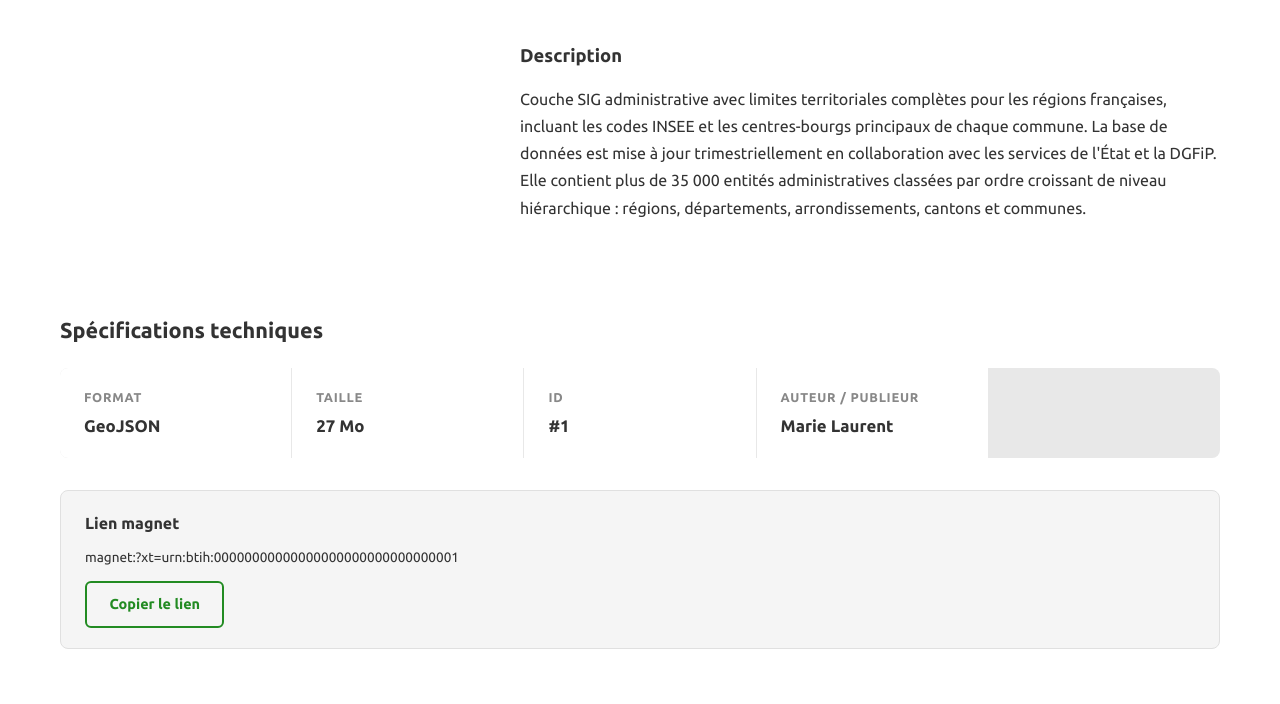
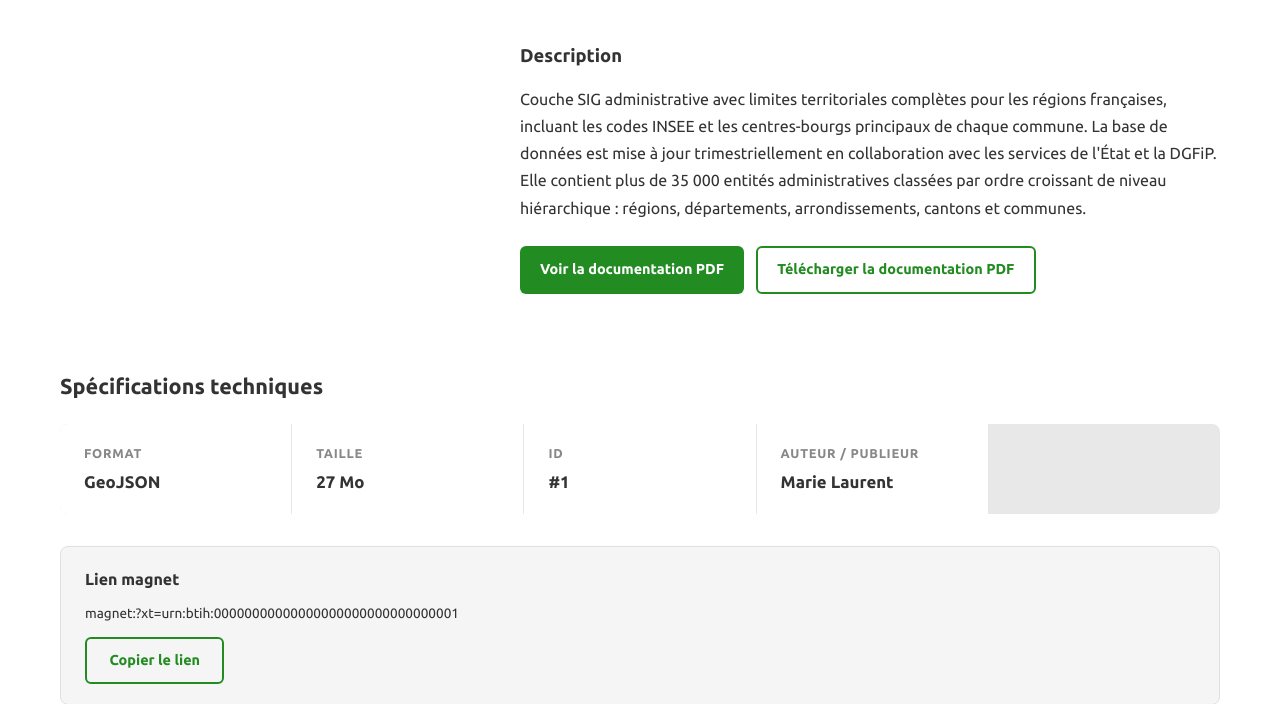
Before and after one commit to Alglior/ANANAS, a Flask app: page /catalogue/item/1 in a window 1280 px wide. Shown: the part 892-1596 px from the top of the page. Run offline with Flask 3, Linux system fonts and the light colour scheme.

Commit message:
feat: add PDF documentation link with view and download buttons to item detail pages

```diff
--- a/app.py
+++ b/app.py
@@ -115,6 +115,7 @@ for i in range(1, 201):
         "created_at": _pseudo_date(i),
         "tags": tags,
         "gallery": _build_gallery_item(i),
+        "pdf_doc": "https://www.w3.org/WAI/ER/tests/xhtml/testfiles/resources/pdf/r6.pdf",
     })
 
 def get_catalogue_page(total_page=1, per_page=ITEMS_PER_PAGE):
--- a/static/css/components.css
+++ b/static/css/components.css
@@ -431,6 +431,50 @@
 .product-desc-section p {
   color: var(--charcoal);
   line-height: 1.7;
+}
+
+/* PDF documentation section */
+.pdf-doc-section {
+  display: flex;
+  gap: 0.75rem;
+  margin-top: 1.5rem;
+  flex-wrap: wrap;
+}
+
+.btn-pdf {
+  display: inline-flex;
+  align-items: center;
+  gap: 0.5rem;
+  background: var(--forest);
+  color: #fff;
+  border: none;
+  padding: 0.75rem 1.25rem;
+  border-radius: 6px;
+  font-size: 0.9rem;
+  font-weight: 700;
+  text-decoration: none;
+}
+
+.btn-pdf:hover {
+  background: #2a8c2a;
+}
+
+.btn-pdf-download {
+  display: inline-flex;
+  align-items: center;
+  gap: 0.5rem;
+  background: transparent;
+  color: var(--forest);
+  border: 2px solid var(--forest);
+  padding: 0.7rem 1.2rem;
+  border-radius: 6px;
+  font-size: 0.9rem;
+  font-weight: 700;
+  text-decoration: none;
+}
+
+.btn-pdf-download:hover {
+  background: rgba(34, 139, 34, 0.08);
 }
 
 /* Related items */
--- a/templates/item_detail.html
+++ b/templates/item_detail.html
@@ -109,6 +109,17 @@
             <h3>Description</h3>
             <p>{{ item.description }}</p>
           </div>
+
+          {% if item.pdf_doc %}
+          <div class="pdf-doc-section">
+            <a href="{{ item.pdf_doc }}" class="btn btn-pdf" target="_blank" rel="noopener noreferrer">
+              Voir la documentation PDF
+            </a>
+            <a href="{{ item.pdf_doc }}" class="btn btn-pdf-download" download>
+              Télécharger la documentation PDF
+            </a>
+          </div>
+          {% endif %}
 
         </div>
 
```
